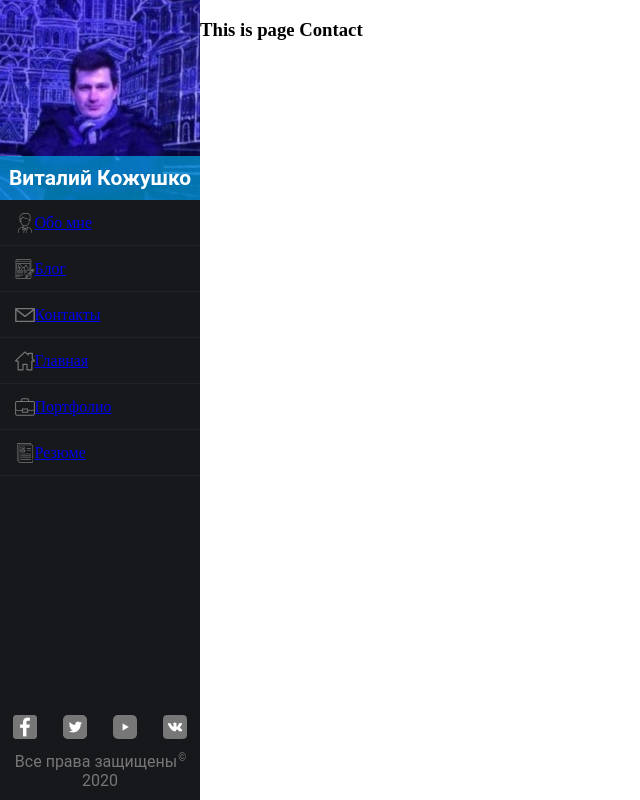
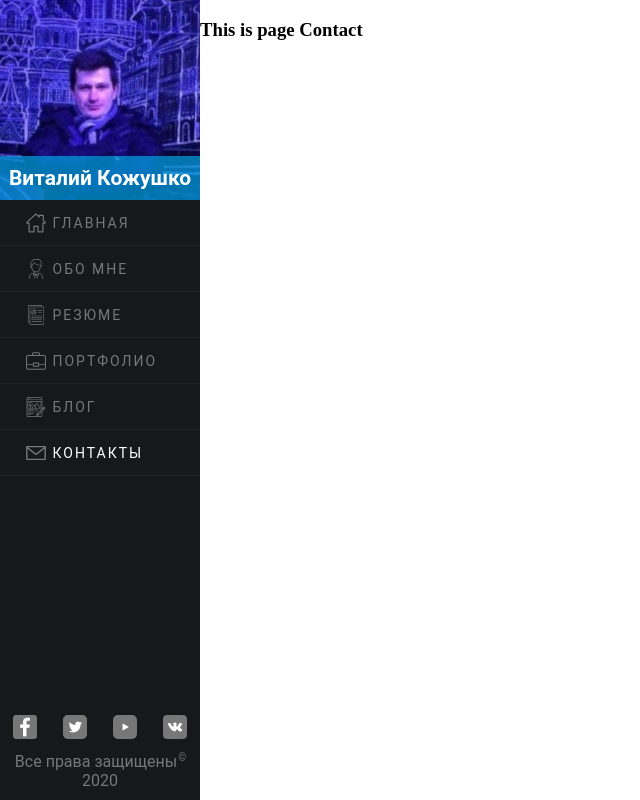
Before and after one commit to pilotvitalik/old_portfolio_part_2, a React (Create React App) app: page /contacts in a window 1280 px wide. Shown: the whole page, without its empty margins (0-640 px from the left). Built offline with nearby package versions, Linux system fonts and the light colour scheme.

Commit message:
connect event of click on the navMenu items

```diff
--- a/public/css/style_1907201741.css
+++ b/public/css/style_1907201741.css
@@ -21,3 +21,6 @@ body,
 p{
     margin: 0;
 }
+.activeNavBar{
+    color: #fff;
+}
--- a/src/components/Navbar/UpperBlock/NavMenu/NavMenu.js
+++ b/src/components/Navbar/UpperBlock/NavMenu/NavMenu.js
@@ -7,15 +7,21 @@ class NavMenu extends React.Component{
 		super(props);
 		this.state = {
 			items: this.props.navMenu
-		}
+		};
+		this.changeImg = this.changeImg.bind(this);
+	}
+
+	changeImg(e){
+		this.props.onChangeImg();
 	}
 
 	render(){
+		console.log(this.state.items);
 		const list = this.state.items;
 		const listItems = list.map((item) =>
 			<li key={ item.id }>
 				<img src={ item.url } alt={ item.name }/>
-				<NavLink to={ item.path }>{ item.title }</NavLink>
+				<NavLink exact to={ item.path } activeClassName='activeNavBar' onClick={ this.changeImg }>{ item.title }</NavLink>
 			</li>
 		  );
 		return (
--- a/src/components/Navbar/UpperBlock/NavMenu/NavMenu.module.css
+++ b/src/components/Navbar/UpperBlock/NavMenu/NavMenu.module.css
@@ -27,9 +27,9 @@ ul li img{
 	position: relative;
 	width: auto;
 	height: 20px;
-	margin-left: 14.5px;
+	margin-left: 25.5px;
 }
-ul li p{
+ul li a{
 	display: inline-block;
 	position: relative;
 	width: auto;
@@ -40,6 +40,7 @@ ul li p{
 	font-size: 14px;
 	text-transform: uppercase;
 	letter-spacing: 2px;
+	text-decoration: none;
 }
 ul li:hover{
 	cursor: pointer;
--- a/src/components/Navbar/UpperBlock/UpperBlock.js
+++ b/src/components/Navbar/UpperBlock/UpperBlock.js
@@ -9,14 +9,21 @@ class UpperBlock extends React.Component{
 		this.state = {
 			img: this.props.navBar.darkImg,
 			logo: this.props.navBar.logo,
-		}
+		};
+		this.handleChangeImg = this.handleChangeImg.bind(this);
+	}
+
+	handleChangeImg(e){
+		this.setState({
+			img: this.props.navBar.whiteImg,
+		});
 	}
 
 	render(){
 		return(
 			<div className={ style.upperBlock }>
 				<Logo image={ this.state.logo }/>
-				<NavMenu navMenu={ this.state.img }/>
+				<NavMenu navMenu={ this.state.img } onChangeImg={ this.handleChangeImg }/>
 			</div>
 		);
 	}
--- a/src/redux/store.js
+++ b/src/redux/store.js
@@ -27,10 +27,28 @@ import vkDark from '../img/iconSocial/vk_dark.png';
 let store = {
 	whiteImg : [
 		{
+			url: homeImg,
+			name: 'главная',
+			title: 'Главная',
+			id: 4,
+		},
+		{
 			url: aboutImg,
 			name: 'обо мне',
 			title: 'Обо мне',
 			id: 1,
+		},
+		{
+			url: resumeImg,
+			name: 'резюме',
+			title: 'Резюме',
+			id: 6,
+		},
+		{
+			url: portfolioImg,
+			name: 'портфолио',
+			title: 'Портфолио',
+			id: 5,
 		},
 		{
 			url: blogImg,
@@ -44,32 +62,35 @@ let store = {
 			title: 'Контакты',
 			id: 3,
 		},
+	],
+	darkImg : [
 		{
-			url: homeImg,
+			url: homeImgDark,
 			name: 'главная',
 			title: 'Главная',
 			id: 4,
+			path: '/',
 		},
-		{
-			url: portfolioImg,
-			name: 'портфолио',
-			title: 'Портфолио',
-			id: 5,
-		},
-		{
-			url: resumeImg,
-			name: 'резюме',
-			title: 'Резюме',
-			id: 6,
-		}
-	],
-	darkImg : [
 		{
 			url: aboutImgDark,
 			name: 'обо мне',
 			title: 'Обо мне',
 			id: 1,
 			path: '/about_me',
+		},
+		{
+			url: resumeImgDark,
+			name: 'резюме',
+			title: 'Резюме',
+			id: 6,
+			path: '/resume',
+		},
+		{
+			url: portfolioImgDark,
+			name: 'портфолио',
+			title: 'Портфолио',
+			id: 5,
+			path: '/portfolio',
 		},
 		{
 			url: blogImgDark,
@@ -85,27 +106,6 @@ let store = {
 			id: 3,
 			path: '/contacts',
 		},
-		{
-			url: homeImgDark,
-			name: 'главная',
-			title: 'Главная',
-			id: 4,
-			path: '/',
-		},
-		{
-			url: portfolioImgDark,
-			name: 'портфолио',
-			title: 'Портфолио',
-			id: 5,
-			path: '/portfolio',
-		},
-		{
-			url: resumeImgDark,
-			name: 'резюме',
-			title: 'Резюме',
-			id: 6,
-			path: '/resume',
-		}
 	],
 	logo: {
 		url: logo,
```
